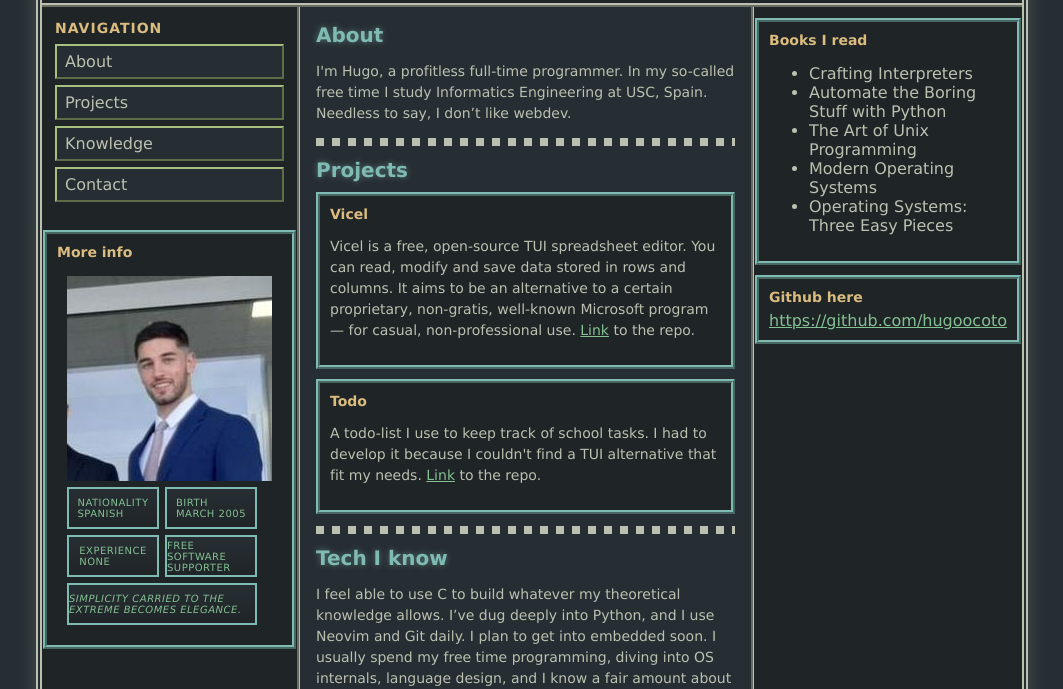
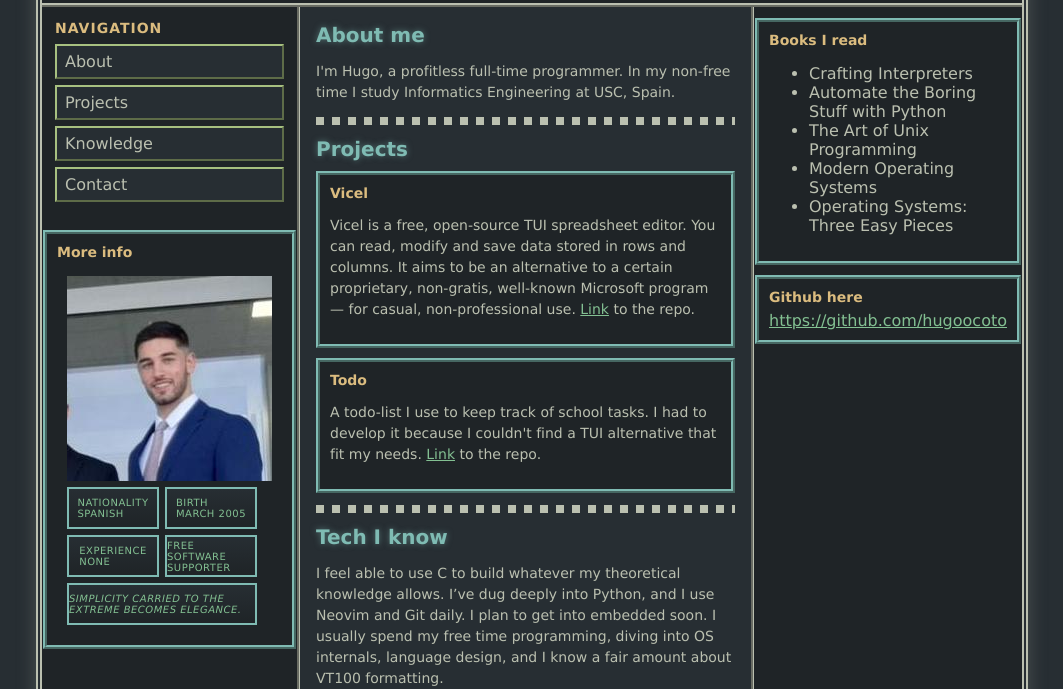
Before and after one commit to hugoocoto/hugocoto, a plain HTML site: page index.html in a window 1280 px wide. Shown: the part 111-800 px from the top of the page, without its empty margins (108-1171 px from the left). Drawn offline with Linux system fonts and the light colour scheme.

Commit message:
Updating redaction

```diff
--- a/index.html
+++ b/index.html
@@ -172,11 +172,10 @@
         <!-- CONTENIDO PRINCIPAL -->
         <td class="main">
           <a id="About"></a>
-          <h2>About</h2>
+          <h2>About me</h2>
           <p>
-          I'm Hugo, a profitless full-time programmer. In my so-called free time I
-          study Informatics Engineering at USC, Spain. Needless to say, I don’t
-          like webdev.
+          I'm Hugo, a profitless full-time programmer. In my non-free time I
+          study Informatics Engineering at USC, Spain.
           </p>
 
           <hr class="pixel">
```
